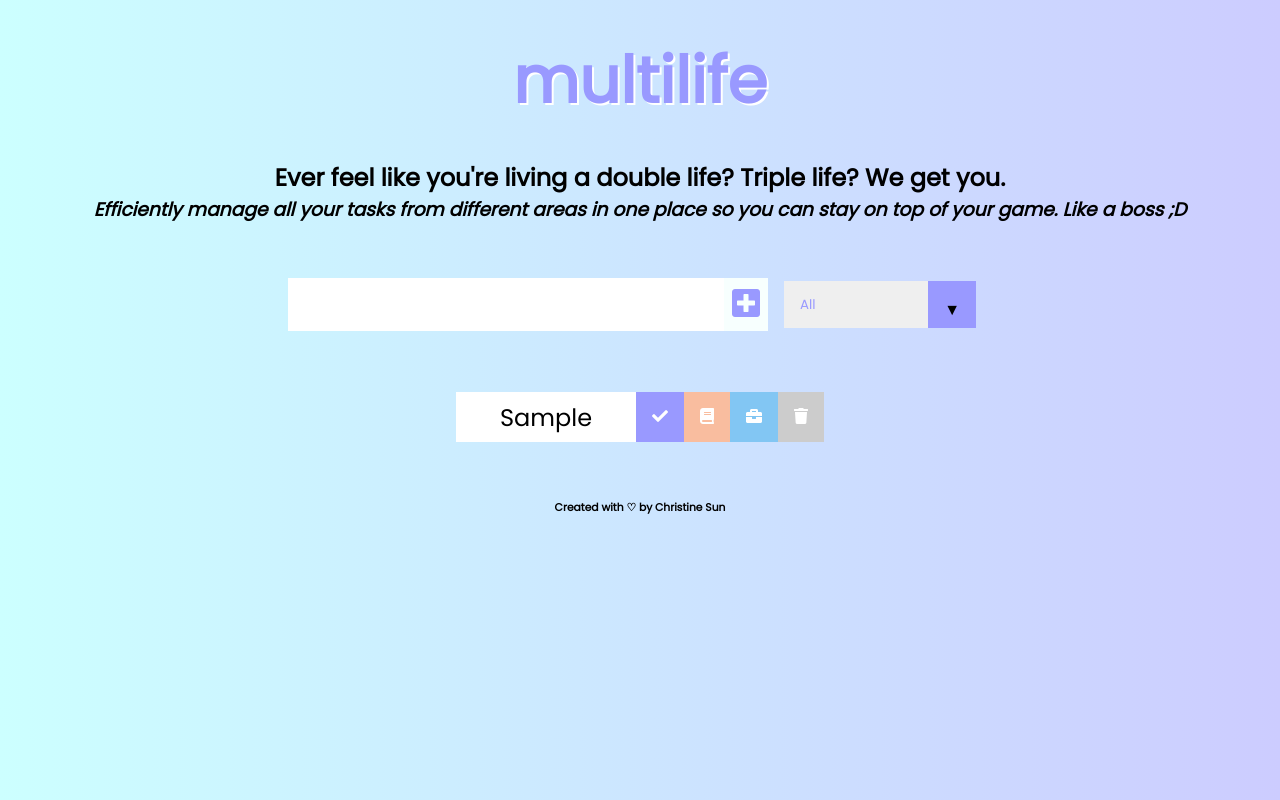
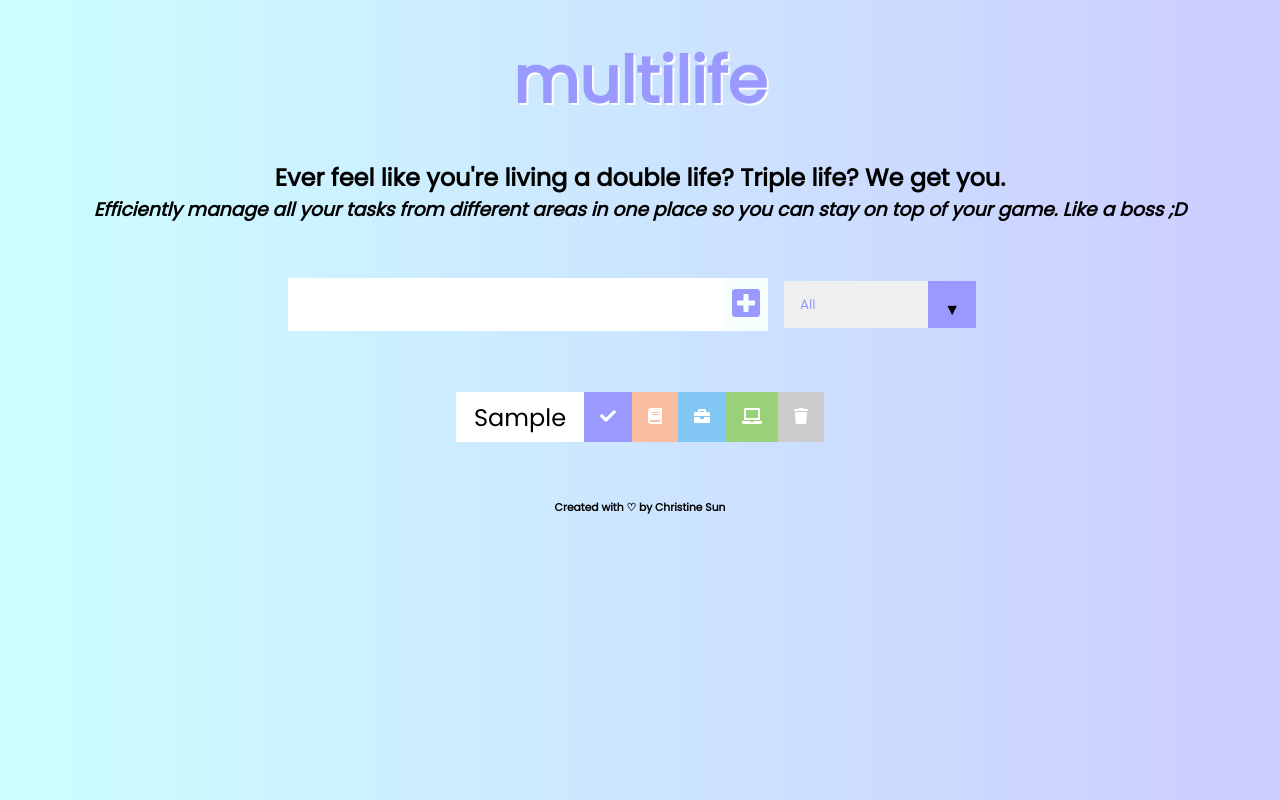
Before and after one commit to chrissysun/multilife, a React (Create React App) app: page / in a window 1280 px wide. Both pictures are taken after typing "Sample" into the empty fields and a click on the button 746 px from the left and 304 px from the top of the page. Built offline with nearby package versions, Linux system fonts and the light colour scheme; the HTML template or start-up script is replaced by a standard one.

Commit message:
implemented personal project filter and button

```diff
--- a/src/App.css
+++ b/src/App.css
@@ -78,6 +78,7 @@
 
   .school-btn,
   .work-btn,
+  .personalProject-btn,
   .complete-btn,
   .trash-btn {
     background: #cccccc;
@@ -101,6 +102,10 @@
       background: #82C6F3;
   }
 
+  .personalProject-btn {
+      background: #99D17B;
+  }
+
   .todo-item {
     padding: 0rem 0.5rem;
   }
@@ -108,6 +113,7 @@
   .fa-trash,
   .fa-book,
   .fa-briefcase,
+  .fa-laptop,
   .fa-check {
     pointer-events: none;
   }
@@ -129,6 +135,10 @@
 
   .work {
     color: #82C6F3;
+  }
+
+  .personalProject {
+    color: #82c060;
   }
 
   /* Custom Selector */
--- a/src/App.js
+++ b/src/App.js
@@ -32,6 +32,9 @@ function App() {
         break;
       case 'work':
         setFilteredTodos(todos.filter(todo => todo.work === true));
+        break;
+      case 'personalProject':
+        setFilteredTodos(todos.filter(todo => todo.personalProject === true));
         break;
       case 'completed':
         setFilteredTodos(todos.filter(todo => todo.completed === true));
--- a/src/components/Form.js
+++ b/src/components/Form.js
@@ -16,6 +16,7 @@ const Form = ({ input, setInput, todos, setTodos, setStatus }) => {
                 completed: false,
                 school: false,
                 work: false,
+                personalProject: false,
                 id: Math.random() * 1000 // update with unique numbers
             },
         ]);
@@ -42,8 +43,9 @@ const Form = ({ input, setInput, todos, setTodos, setStatus }) => {
                 <option value = "all">All</option>
                 <option value = "school">School</option>
                 <option value = "work">Work</option>
+                <option value = "personalProject">Personal Project</option>
+                <option value = "incomplete">Incomplete</option>
                 <option value = "completed">Completed</option>
-                <option value = "incomplete">Incomplete</option>
             </select>
         </div>
       </form>
--- a/src/components/Todo.js
+++ b/src/components/Todo.js
@@ -41,6 +41,19 @@ const Todo = ({ text, todo, todos, setTodos }) => {
         }));
     };
 
+    // categorize task as personal project
+    const personalProjectHandler = () => {
+        setTodos(todos.map(item => {
+            if (item.id === todo.id) {
+                return {
+                    // adjust whether it's categorized as 'work'
+                    ...item, personalProject: !item.personalProject
+                }
+            }
+            return item;
+        }));
+    };
+
     // delete task from to-do list
     const deleteHandler = () => {
       setTodos(todos.filter((el) => el.id !== todo.id));
@@ -50,7 +63,9 @@ const Todo = ({ text, todo, todos, setTodos }) => {
         <div className = "todo">
             <li className = {`todo-item ${todo.completed ? "completed" : ""}
                 ${todo.school ? "school" : ""}
-                ${todo.work ? "work" : ""}`}>
+                ${todo.work ? "work" : ""}
+                ${todo.personalProject ? "personalProject" : ""}
+                `}>
                     {text}
             </li>
             <button onClick = {completeHandler} className = "complete-btn">
@@ -62,6 +77,9 @@ const Todo = ({ text, todo, todos, setTodos }) => {
             <button onClick = {workHandler} className = "work-btn">
                 <i className = "fas fa-briefcase"></i>
             </button>
+            <button onClick = {personalProjectHandler} className = "personalProject-btn">
+                <i className = "fas fa-laptop"></i>
+            </button>
             <button onClick = {deleteHandler} className = "trash-btn">
                 <i className = "fas fa-trash"></i>
             </button>
```
